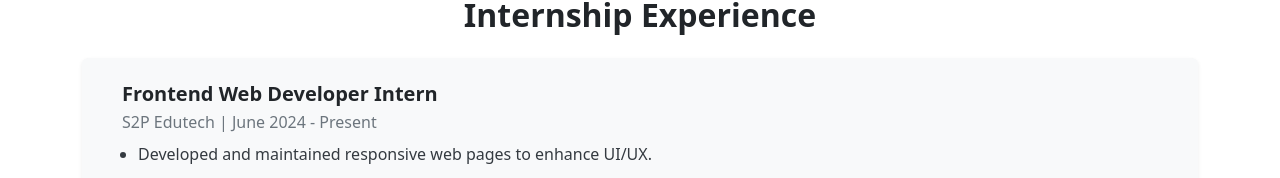
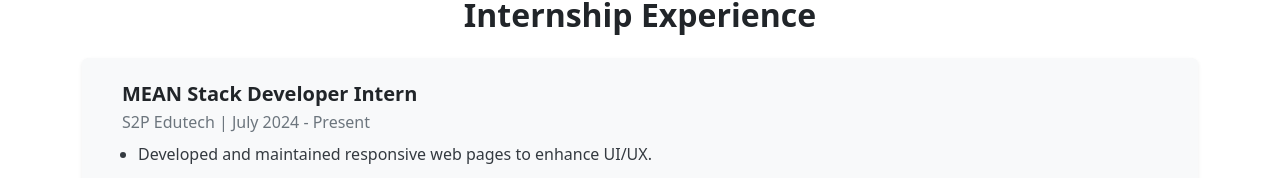
Before and after one commit to prathmesh133/Portfolio-Website, an Angular app: page /about in a window 1280 px wide. Shown: the part 1540-1718 px from the top of the page. Built offline with nearby package versions, Linux system fonts and the light colour scheme; some icons are missing.

Commit message:
add changes

```diff
--- a/src/app/components/about/about.component.html
+++ b/src/app/components/about/about.component.html
@@ -7,7 +7,7 @@
           <img src="Profilepic.jpeg" class="profile-pic mb-4" alt="Profile pic">
 
           <p class="card-text">
-            Hello! I am <strong>Prathmesh Krishna Umredkar</strong>, a passionate Frontend Web Developer used to build
+            Hello! I am <strong>Prathmesh Krishna Umredkar</strong>, a passionate Frontend & MEAN Stack Developer used to build
             modern, responsive web applications using HTML, CSS, Bootstrap, JavaScript, TypeScript, and AngularJS.
           </p>
 
--- a/src/app/components/internships/internships.component.html
+++ b/src/app/components/internships/internships.component.html
@@ -4,8 +4,8 @@
     <div class="d-flex align-items-start">
       <i class="bi bi-laptop-code fs-1 text-primary me-3"></i>
       <div>
-        <h5 class="fw-semibold mb-1 text-dark">Frontend Web Developer Intern</h5>
-        <p class="mb-2 text-secondary">S2P Edutech | June 2024 - Present</p>
+        <h5 class="fw-semibold mb-1 text-dark">MEAN Stack Developer Intern</h5>
+        <p class="mb-2 text-secondary">S2P Edutech | July 2024 - Present</p>
         <ul class="ps-3 mb-0">
           <li>Developed and maintained responsive web pages to enhance UI/UX.</li>
           <li>Worked on real-time projects, improving debugging and problem-solving skills.</li>
```
